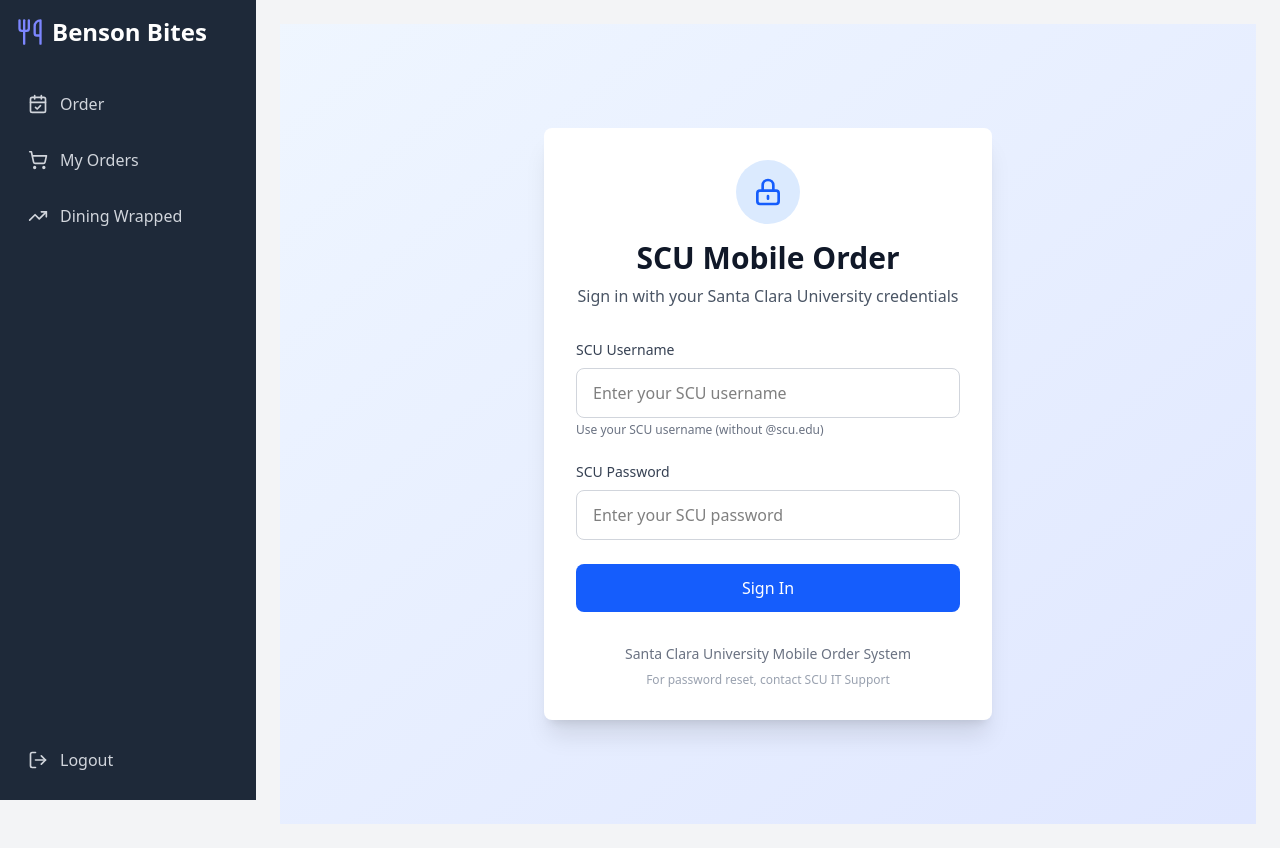
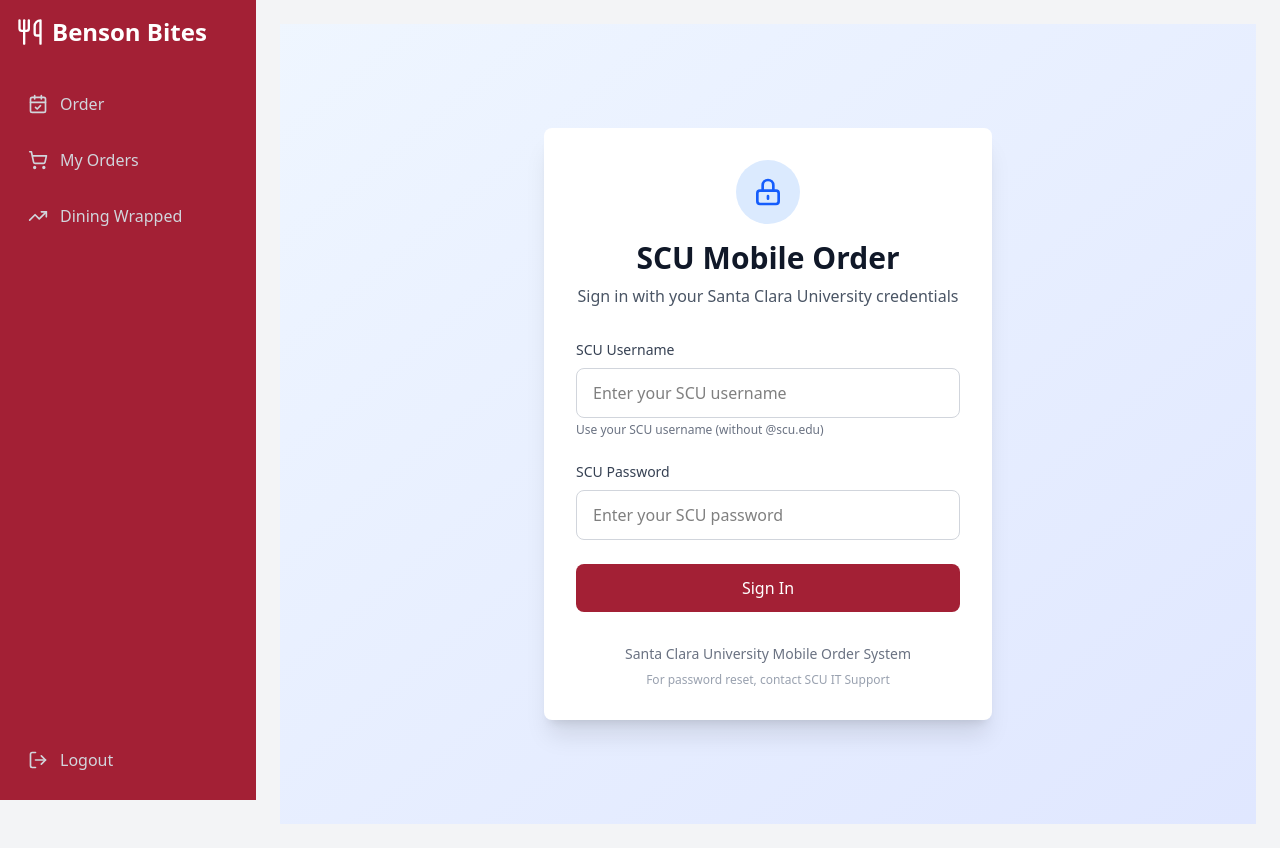
Before and after one commit to infecting/benson-meal-tracker, a Next.js app in the folder frontend/: page /login in a window 1280 px wide. Built offline with nearby package versions, Linux system fonts and the light colour scheme.

Commit message:
SCU Themed UI

```diff
--- a/frontend/components/Button.tsx
+++ b/frontend/components/Button.tsx
@@ -7,7 +7,7 @@ export const Button: React.FC<ButtonProps> = ({ children, variant = 'primary', s
     const baseStyles = "font-semibold rounded-lg focus:outline-none focus:ring-2 focus:ring-opacity-50 transition-colors duration-150 disabled:opacity-50 disabled:cursor-not-allowed flex items-center justify-center space-x-2";
 
     const variantStyles = {
-        primary: "bg-indigo-600 hover:bg-indigo-700 text-white focus:ring-indigo-500",
+        primary: "bg-[#A32035] hover:bg-red-700 text-white focus:ring-red-700",
         secondary: "bg-gray-200 hover:bg-gray-300 text-gray-800 focus:ring-gray-400",
         danger: "bg-red-500 hover:bg-red-600 text-white focus:ring-red-400",
     };
--- a/frontend/components/Navbar.tsx
+++ b/frontend/components/Navbar.tsx
@@ -46,14 +46,14 @@ export const Navbar = ({ currentPath = "/" }) => {
     return (
         <>
             {/* Mobile Header */}
-            <div className="lg:hidden bg-gray-800 text-white p-4 flex items-center justify-between fixed top-0 left-0 right-0 z-50">
+            <div className="lg:hidden bg-[#A32035] text-white p-4 flex items-center justify-between fixed top-0 left-0 right-0 z-50">
                 <div className="flex items-center space-x-2">
-                    <Utensils size={24} className="text-indigo-400" />
+                    <Utensils size={24} className="text-white-400" />
                     <span className="text-xl font-bold">Benson Bites</span>
                 </div>
                 <button
                     onClick={() => setIsMobileMenuOpen(!isMobileMenuOpen)}
-                    className="p-2 hover:bg-gray-700 rounded"
+                    className="p-2 hover:bg-red-900 rounded"
                 >
                     {isMobileMenuOpen ? <X size={24} /> : <Menu size={24} />}
                 </button>
@@ -65,11 +65,11 @@ export const Navbar = ({ currentPath = "/" }) => {
             )}
 
             {/* Mobile Menu */}
-            <div className={`lg:hidden fixed top-0 left-0 h-full w-64 bg-gray-800 text-white transform transition-transform duration-300 ease-in-out z-50 ${isMobileMenuOpen ? 'translate-x-0' : '-translate-x-full'
+            <div className={`lg:hidden fixed top-0 left-0 h-full w-64 bg-[#A32035] text-white transform transition-transform duration-300 ease-in-out z-50 ${isMobileMenuOpen ? 'translate-x-0' : '-translate-x-full'
                 }`}>
                 <div className="p-4 space-y-2">
                     <div className="text-2xl font-bold mb-8 flex items-center space-x-2">
-                        <Utensils size={28} className="text-indigo-400" />
+                        <Utensils size={28} className="text-white-400" />
                         <span>Benson Bites</span>
                     </div>
 
@@ -78,7 +78,7 @@ export const Navbar = ({ currentPath = "/" }) => {
                             href={item.path}
                             key={item.name}
                             onClick={closeMobileMenu}
-                            className={`w-full flex items-center space-x-3 p-3 rounded-lg text-left hover:bg-gray-700 transition-colors ${isActive(item.path) ? 'bg-indigo-600 text-white' : 'text-gray-300'
+                            className={`w-full flex items-center space-x-3 p-3 rounded-lg text-left hover:bg-red-900 transition-colors ${isActive(item.path) ? 'bg-white-600 text-white' : 'text-gray-300'
                                 }`}
                         >
                             {item.icon}
@@ -93,7 +93,7 @@ export const Navbar = ({ currentPath = "/" }) => {
                                 closeMobileMenu();
                             }}
                             disabled={isLoggingOut}
-                            className="w-full flex items-center space-x-3 p-3 rounded-lg text-left text-gray-300 hover:bg-gray-700 transition-colors"
+                            className="w-full flex items-center space-x-3 p-3 rounded-lg text-left text-gray-300 hover:bg-red-900 transition-colors"
                         >
                             <LogOut size={20} />
                             <span>{isLoggingOut ? 'Logging out...' : 'Logout'}</span>
@@ -103,9 +103,9 @@ export const Navbar = ({ currentPath = "/" }) => {
             </div>
 
             {/* Desktop Sidebar */}
-            <nav className="hidden lg:block bg-gray-800 text-white w-64 min-h-screen p-4 space-y-2 fixed top-0 left-0">
+            <nav className="hidden lg:block bg-[#A32035] text-white w-64 min-h-screen p-4 space-y-2 fixed top-0 left-0">
                 <div className="text-2xl font-bold mb-8 flex items-center space-x-2">
-                    <Utensils size={28} className="text-indigo-400" />
+                    <Utensils size={28} className="text-white-400" />
                     <span>Benson Bites</span>
                 </div>
 
@@ -113,7 +113,7 @@ export const Navbar = ({ currentPath = "/" }) => {
                     <Link
                         href={item.path}
                         key={item.name}
-                        className={`w-full flex items-center space-x-3 p-3 rounded-lg text-left hover:bg-gray-700 transition-colors ${isActive(item.path) ? 'bg-indigo-600 text-white' : 'text-gray-300'
+                        className={`w-full flex items-center space-x-3 p-3 rounded-lg text-left hover:bg-red-900 transition-colors ${isActive(item.path) ? 'bg-indigo-600 text-white' : 'text-gray-300'
                             }`}
                     >
                         {item.icon}
@@ -125,7 +125,7 @@ export const Navbar = ({ currentPath = "/" }) => {
                     <button
                         onClick={handleLogout}
                         disabled={isLoggingOut}
-                        className="w-full flex items-center space-x-3 p-3 rounded-lg text-left text-gray-300 hover:bg-gray-700 transition-colors"
+                        className="w-full flex items-center space-x-3 p-3 rounded-lg text-left text-gray-300 hover:bg-red-900 transition-colors"
                     >
                         <LogOut size={20} />
                         <span>{isLoggingOut ? 'Logging out...' : 'Logout'}</span>
--- a/frontend/components/UserAccountSection.tsx
+++ b/frontend/components/UserAccountSection.tsx
@@ -40,7 +40,7 @@ const UserAccountSection: React.FC<UserAccountSectionProps> = ({
             ) : (
                 <button
                     onClick={onLoginClick}
-                    className="px-4 py-2 bg-blue-600 hover:bg-blue-700 text-white rounded-lg text-sm"
+                    className="px-4 py-2 bg-[#A32035] hover:bg-red-700 text-white rounded-lg text-sm"
                 >
                     Login to Order
                 </button>
--- a/frontend/src/app/login/page.tsx
+++ b/frontend/src/app/login/page.tsx
@@ -197,8 +197,8 @@ const LoginPage: React.FC = () => {
                             onClick={handleLogin}
                             disabled={isLoading}
                             className={`w-full py-3 px-4 rounded-lg font-medium ${isLoading
-                                ? 'bg-blue-400 cursor-not-allowed'
-                                : 'bg-blue-600 hover:bg-blue-700'
+                                ? 'bg-[#A32035] cursor-not-allowed'
+                                : 'bg-[#A32035] hover:bg-[#A32035]'
                                 } text-white transition-colors`}
                         >
                             {isLoading ? (
```
Also changed, not shown: 1 other file (tests, documents, lock files or other folders).
